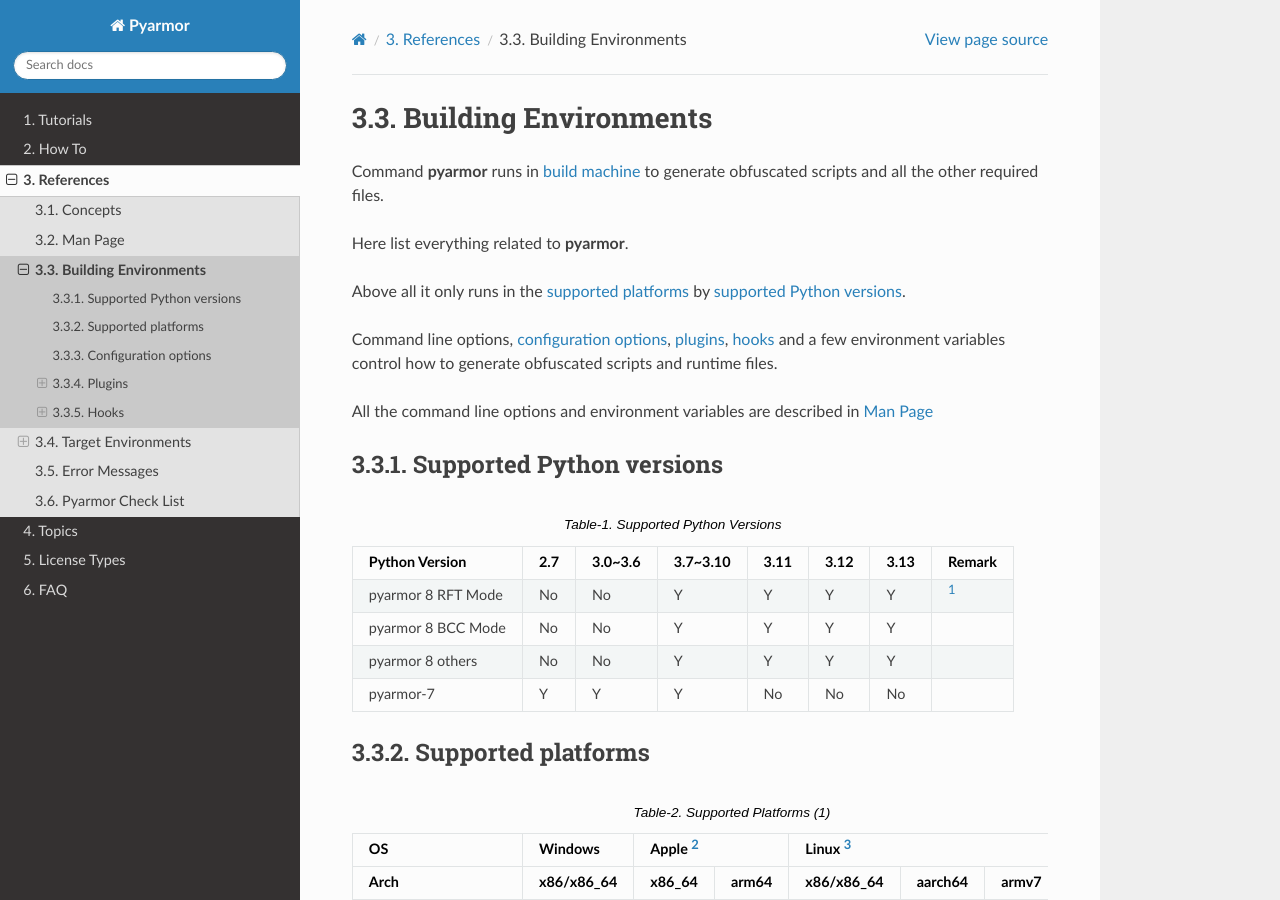
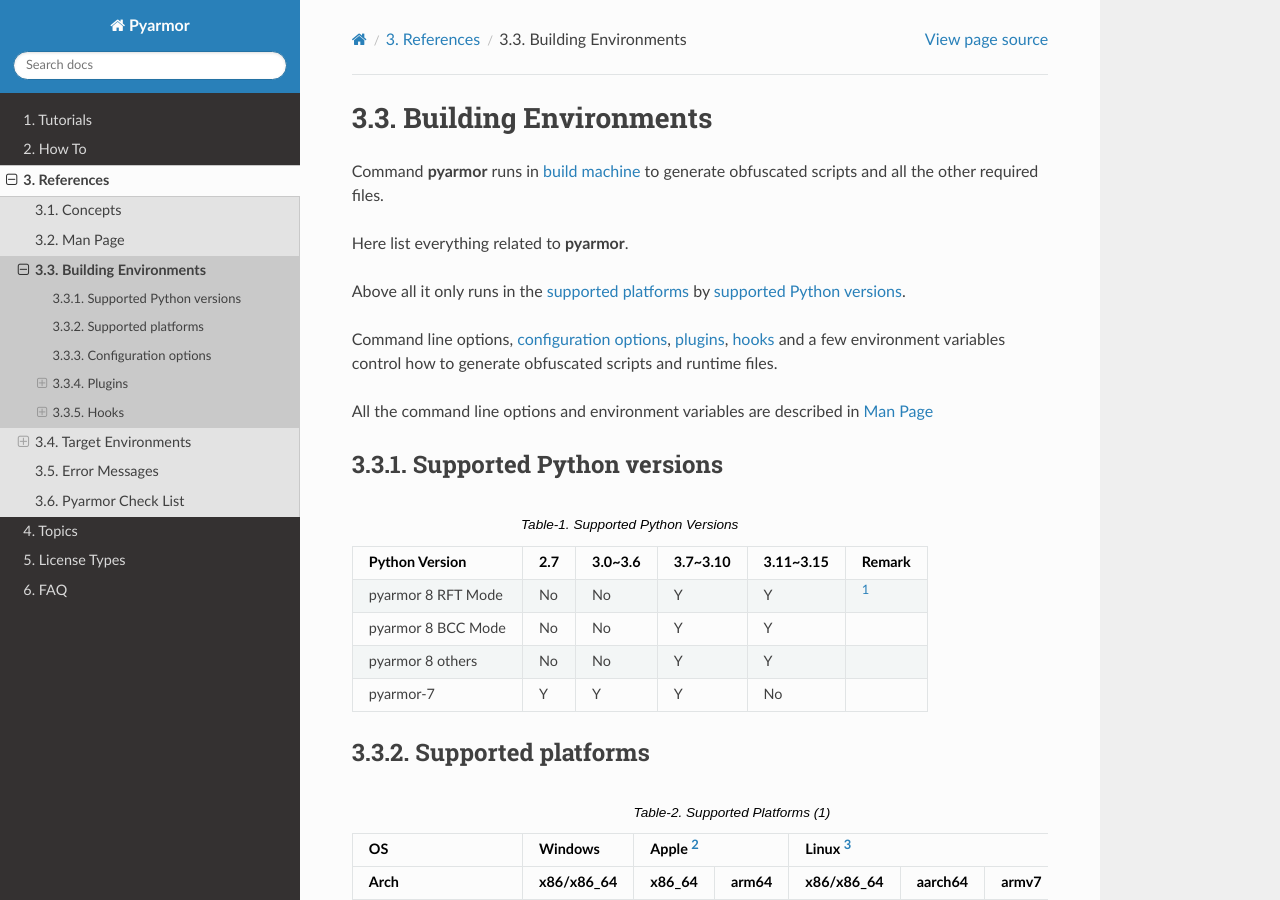
Before and after one commit to dashingsoft/pyarmor, a Sphinx documentation site: the page built from docs/reference/environments.rst, in a window 1280 px wide and 900 px high. Built offline with Sphinx 7.4.7 and the Read the Docs theme 3.1.0, drawn with Linux system fonts in a browser that asks for light colours.

Commit message:
Doc support for Python 3.14 and 3.15

```diff
--- a/docs/reference/environments.rst
+++ b/docs/reference/environments.rst
@@ -20,14 +20,14 @@
 .. table:: Table-1. Supported Python Versions
    :widths: auto
 
-   ===================  =====  =========  ==========  ======  ======  =======  ==============
-   Python Version        2.7    3.0~3.6    3.7~3.10    3.11    3.12    3.13    Remark
-   ===================  =====  =========  ==========  ======  ======  =======  ==============
-   pyarmor 8 RFT Mode    No       No          Y         Y       Y       Y        [#]_
-   pyarmor 8 BCC Mode    No       No          Y         Y       Y       Y
-   pyarmor 8 others      No       No          Y         Y       Y       Y
-   pyarmor-7             Y        Y           Y         No      No      No
-   ===================  =====  =========  ==========  ======  ======  =======  ==============
+   ===================  =====  =========  ==========  ============  ==============
+   Python Version        2.7    3.0~3.6    3.7~3.10    3.11~3.15       Remark
+   ===================  =====  =========  ==========  ============  ==============
+   pyarmor 8 RFT Mode    No       No          Y            Y              [#]_
+   pyarmor 8 BCC Mode    No       No          Y            Y
+   pyarmor 8 others      No       No          Y            Y
+   pyarmor-7             Y        Y           Y            No
+   ===================  =====  =========  ==========  ============  ==============
 
 Supported platforms
 ===================
```
